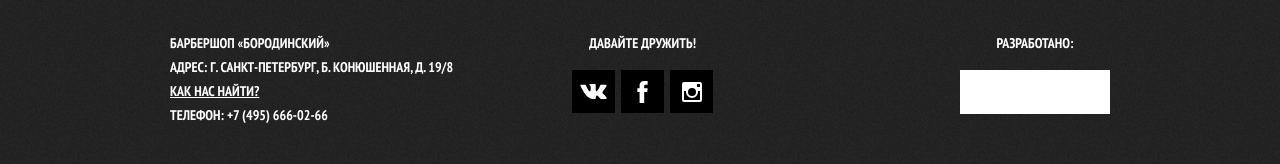
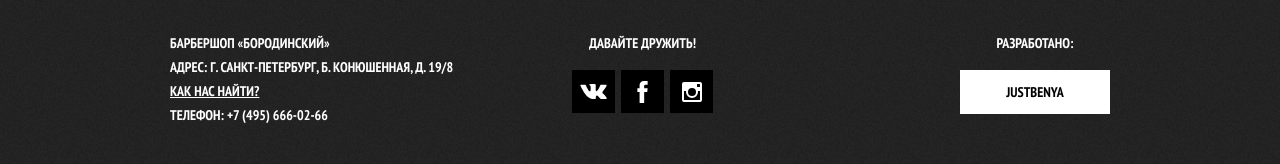
Before and after one commit to justbenya/basic-barbershop, a plain HTML site: page index.html in a window 1280 px wide. In both pictures the pointer is over the link "JUSTBENYA". Shown: the part 1590-1754 px from the top of the page. Drawn offline with Linux system fonts and the light colour scheme.

Commit message:
Изменения в footer.

```diff
--- a/css/style.css
+++ b/css/style.css
@@ -411,6 +411,12 @@ input[type="radio"].visually-hidden {
   display: block;
 }
 
+.main-footer__btn:active,
+.main-footer__btn:hover,
+.main-footer__btn:focus {
+  color: #000000;
+}
+
 .main-footer__contacts {
   width: 320px;
   margin: 0;
```
